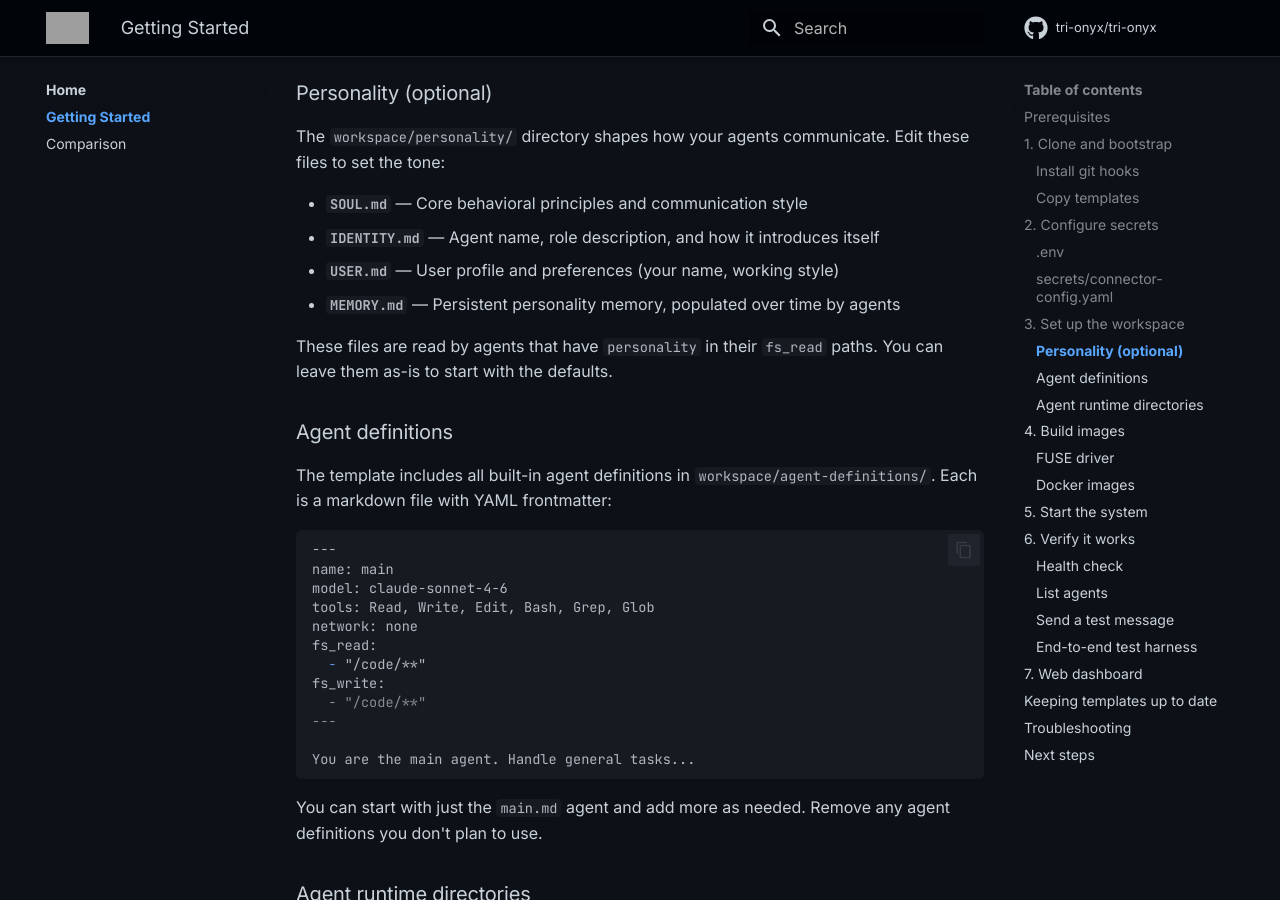
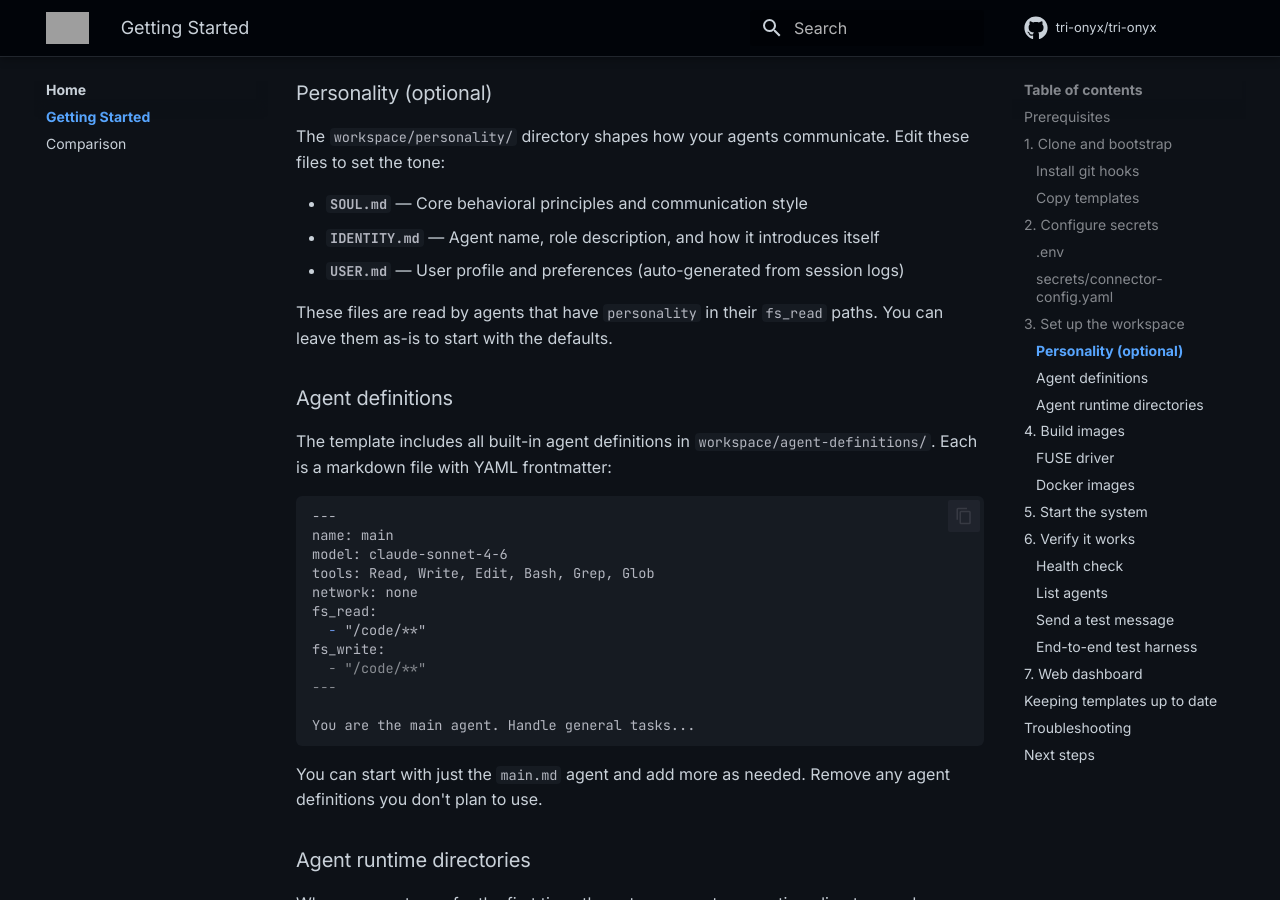
Before and after one commit to tri-onyx/tri-onyx, an MkDocs documentation site: the page built from docs/getting-started.md, in a window 1280 px wide and 900 px high, scrolled down 2916 px. Built offline with MkDocs 1.6.1 and Material for MkDocs 9.7.7, drawn with Linux system fonts in a browser that asks for light colours; comment, search, counter and statistics services are not loaded; grey boxes are pictures that could not be loaded.

Commit message:
refactor: remove personality/MEMORY.md from personality system
Every item in MEMORY.md was already covered by SOUL.md, IDENTITY.md,
or USER.md, adding ~20 lines of duplicated context to every agent's
system prompt. Remove it from templates, read_context, prompt assembly,
and docs.

```diff
--- a/docs/getting-started.md
+++ b/docs/getting-started.md
@@ -127,8 +127,7 @@ The `workspace/personality/` directory shapes how your agents communicate. Edit
 
 - **`SOUL.md`** — Core behavioral principles and communication style
 - **`IDENTITY.md`** — Agent name, role description, and how it introduces itself
-- **`USER.md`** — User profile and preferences (your name, working style)
-- **`MEMORY.md`** — Persistent personality memory, populated over time by agents
+- **`USER.md`** — User profile and preferences (auto-generated from session logs)
 
 These files are read by agents that have `personality` in their `fs_read` paths. You can leave them as-is to start with the defaults.
 
```
Also changed, not shown: workspace.template/personality/MEMORY.md (deleted, +0 -3 lines), 3 other files.
